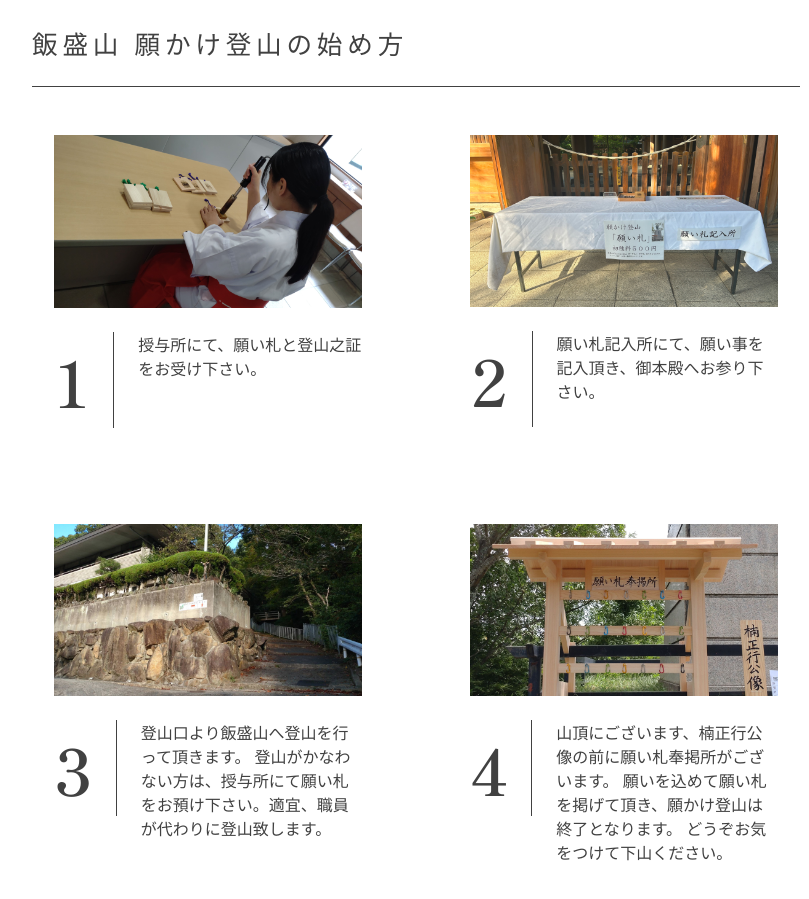
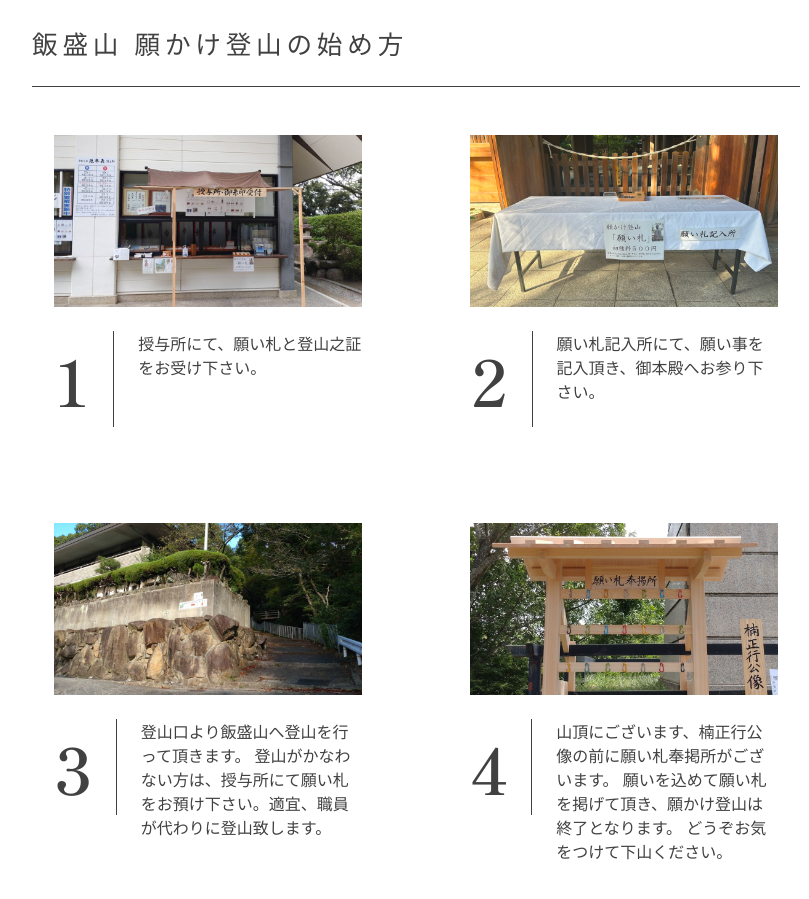
Before and after one commit to soga-johnny/s-jinja, a Next.js app: page /hiking in a window 1280 px wide. Shown: the part 2340-3239 px from the top of the page, without its empty margins (224-1033 px from the left). Built offline with nearby package versions, Linux system fonts and the light colour scheme.

Commit message:
changeHikingStep1

```diff
--- a/src/app/hiking/hiking.js
+++ b/src/app/hiking/hiking.js
@@ -95,7 +95,7 @@
             <div className={styles.stepsItemContainer}>
               <div className={styles.stepsItem}>
                 <Image
-                  src={"/hiking/step1.jpg"}
+                  src={"/hiking/step12.jpg"}
                   width={500}
                   height={200}
                   alt="imoriyamaImages"
```
Also changed, not shown: public/hiking/step12.jpg (added), src/app/component.js (line endings or trailing spaces).
